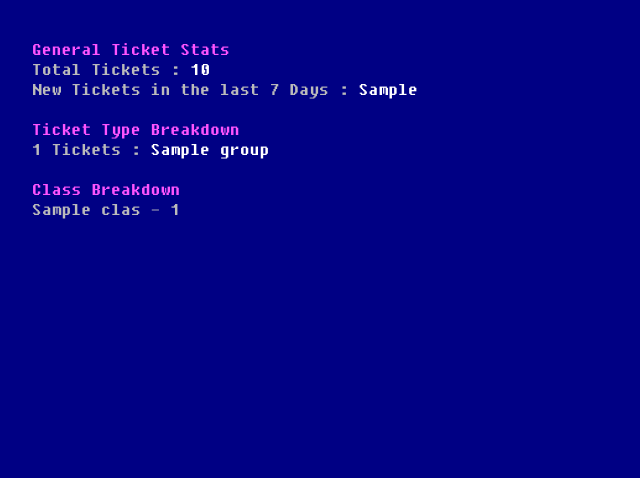
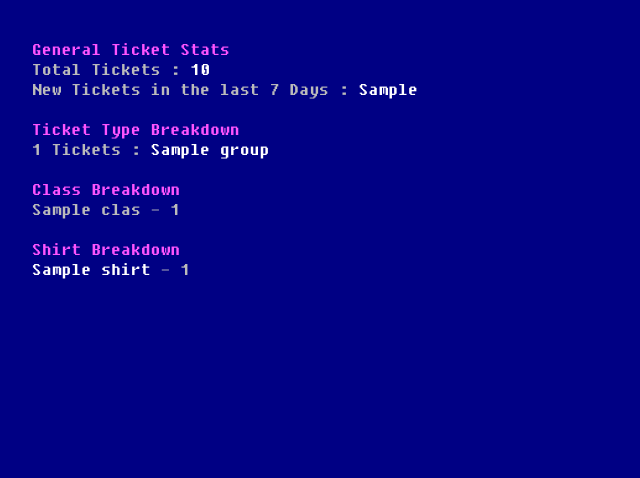
Before and after one commit to SteveMcGrath/Concord, a Flask app: template site/app/templates/stats/main.html in a window 1280 px wide. Shown: the part 20-498 px from the top of the page, without its empty margins (0-640 px from the left). Run offline with Flask 2, Linux system fonts and the light colour scheme; the template is opened without the code that fills it: most values are stand-ins (such as "Sample title", 1, 10 or a date in 2020); parts of the project's set-up code (start-up, migrations or seed data) failed here and were passed over; some libraries are stand-ins or nearby versions.

Commit message:
Update main.html

```diff
--- a/site/app/templates/stats/main.html
+++ b/site/app/templates/stats/main.html
@@ -14,7 +14,12 @@
 		</ul>
 		<ul><h4>Class Breakdown</h4>
 			{% for class in classes %}
-			<li>{{ class[1] }} - {{ class[0] }}</li>
+			<li><strong></strong>{{ class[1] }}</strong> - {{ class[0] }}</li>
+			{% endfor %}
+		</ul>
+		<ul><h4>Shirt Breakdown</h4>
+			{% for shirt in shirts %}
+			<li><strong>{{ shirt[1] }}</strong> - {{ shirt[0] }}</li>
 			{% endfor %}
 		</ul>
 	</div>
```
